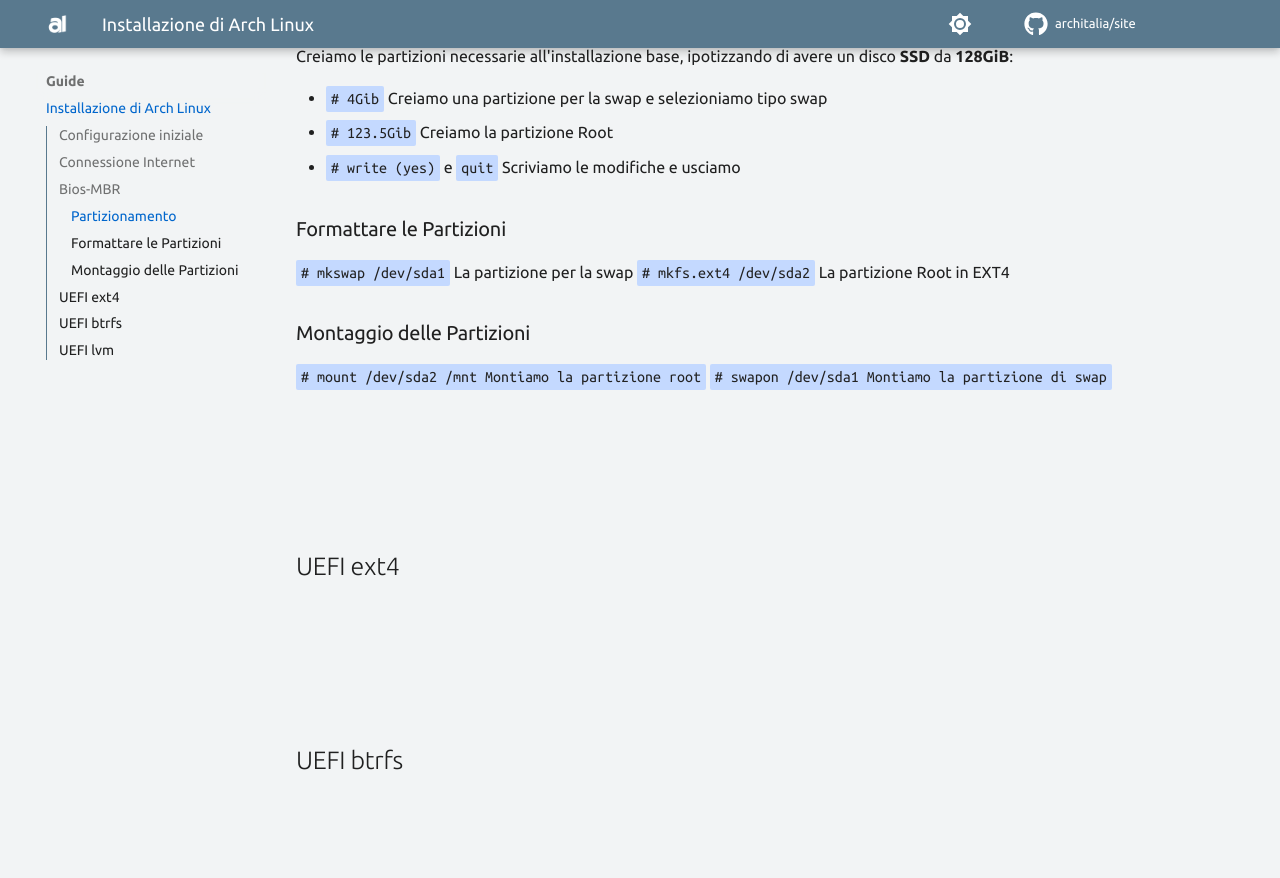
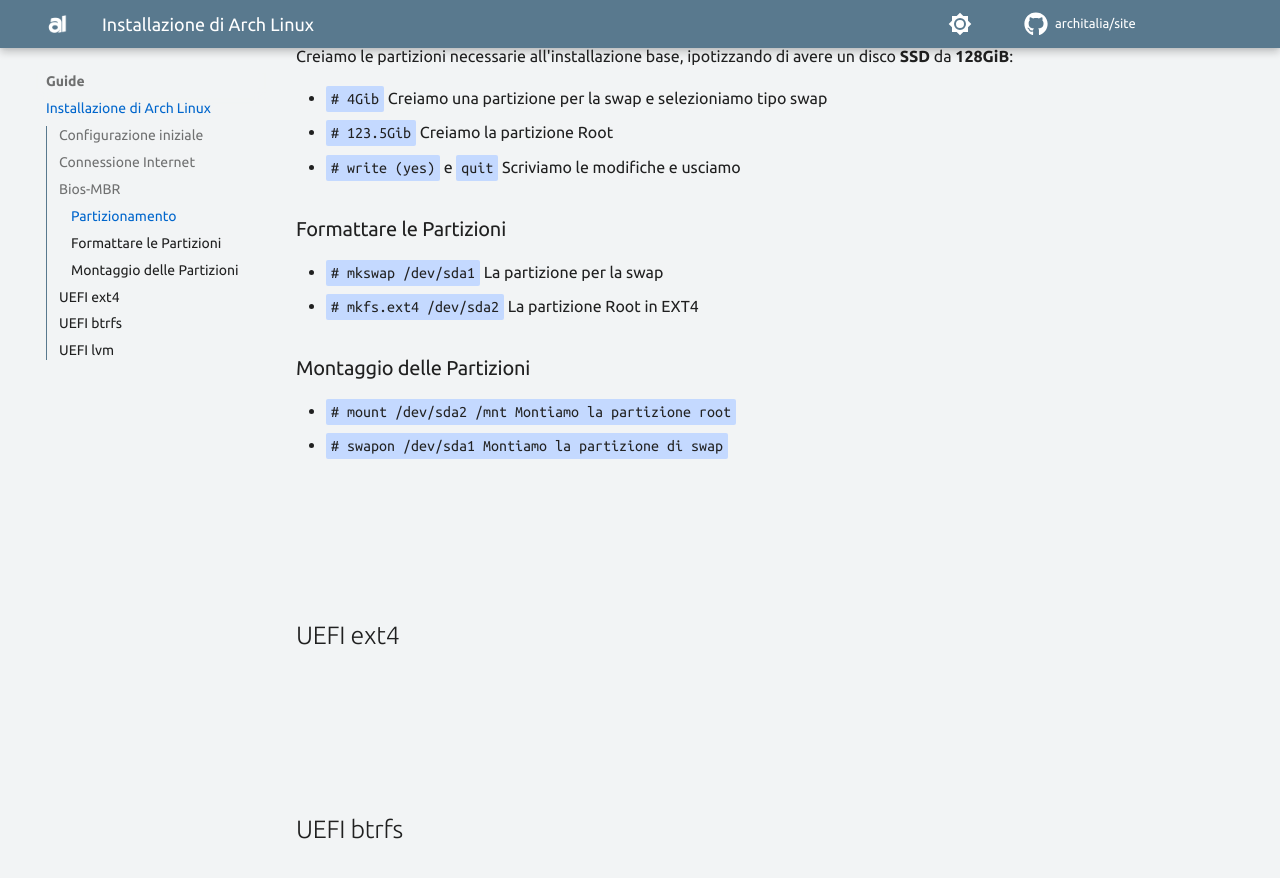
Before and after one commit to ArchItalia/site, an MkDocs documentation site: the page built from docs/Guide/guide.md, in a window 1280 px wide and 900 px high, scrolled down 2232 px. Shown: the top 878 px of the window. Built offline with MkDocs 1.6.1 and Material for MkDocs 9.7.7, drawn with Linux system fonts in a browser that asks for light colours; comment, search, counter and statistics services are not loaded; the version menu is left out.

```diff
--- a/docs/Guide/guide.md
+++ b/docs/Guide/guide.md
@@ -77,13 +77,13 @@ Creiamo le partizioni necessarie all'installazione base, ipotizzando di avere un
 
 ### Formattare le Partizioni
 
-`# mkswap /dev/sda1` La partizione per la swap
-`# mkfs.ext4 /dev/sda2` La partizione Root in EXT4
+- `# mkswap /dev/sda1` La partizione per la swap
+- `# mkfs.ext4 /dev/sda2` La partizione Root in EXT4
 
 ### Montaggio delle Partizioni
 
-`# mount /dev/sda2 /mnt Montiamo la partizione root`
-`# swapon /dev/sda1 Montiamo la partizione di swap`
+- `# mount /dev/sda2 /mnt Montiamo la partizione root`
+- `# swapon /dev/sda1 Montiamo la partizione di swap`
 
 
 <br><br><br><br>
```
